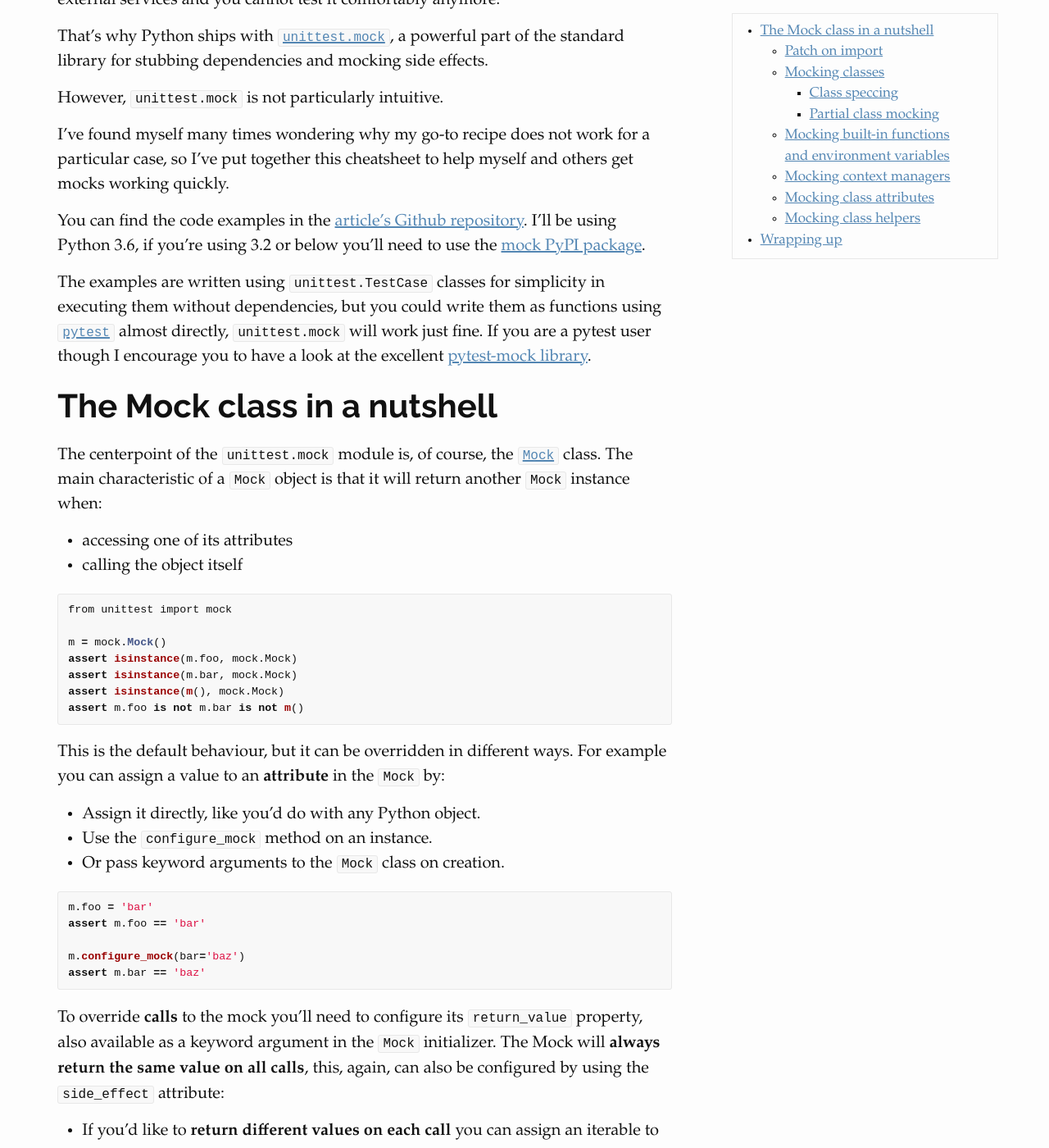
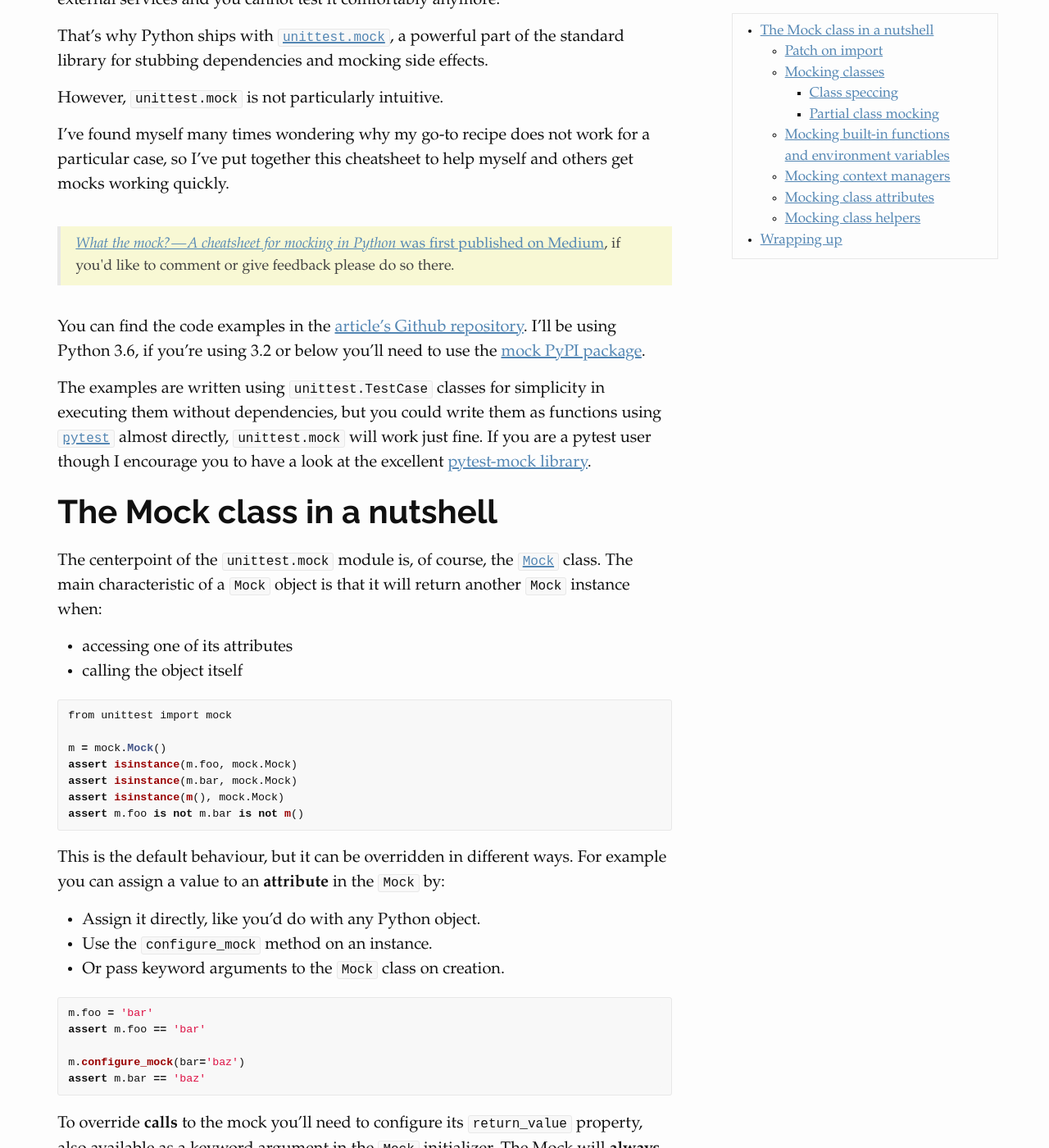
Before and after one commit to yeraydiazdiaz/yeraydiazdiaz.github.io, a Jekyll site: the page built from _posts/2018-05-09-what-the-mock-a-cheatsheet-for-mocking-in-python.md, in a window 1280 px wide and 1400 px high, scrolled down 845 px. Shown: the whole window at 82% size. Built offline with Jekyll 4.4.1, drawn with Linux system fonts in a browser that asks for light colours.

Commit message:
Add note about original publication of posts in Medium

```diff
--- a/_posts/2018-05-09-what-the-mock-a-cheatsheet-for-mocking-in-python.md
+++ b/_posts/2018-05-09-what-the-mock-a-cheatsheet-for-mocking-in-python.md
@@ -22,6 +22,10 @@ However, `unittest.mock` is not particularly intuitive.
 I’ve found myself many times wondering why my go-to recipe does not work for a particular case, so I’ve put together this cheatsheet to help myself and others get mocks working quickly.
 
 <!--more-->
+
+<div class="note">
+<a href="https://medium.com/@yeraydiazdiaz/what-the-mock-cheatsheet-mocking-in-python-6a71db997832" target="_blank"><em>What the mock? — A cheatsheet for mocking in Python</em> was first published on Medium</a>, if you'd like to comment or give feedback please do so there.
+</div>
 
 You can find the code examples in the [article’s Github repository](https://github.com/yeraydiazdiaz/wtmock). I’ll be using Python 3.6, if you’re using 3.2 or below you’ll need to use the [mock PyPI package](https://pypi.org/project/mock/).
 
--- a/_sass/minima/_base.scss
+++ b/_sass/minima/_base.scss
@@ -111,7 +111,6 @@ blockquote {
   border-left: 4px solid $grey-color-light;
   padding: 0.5em 1em;
   @include relative-font-size(1.125);
-  letter-spacing: -1px;
   font-weight: 300;
   font-style: italic;
 
@@ -233,3 +232,13 @@ strong {
   width: 100%;
   height: 100%;
 }
+
+.note {
+  background-color: #f8f8d4;
+  color: $grey-color-dark;
+  border-left: 4px solid $grey-color-light;
+  padding: 0.5em 1em;
+  @include relative-font-size(0.9);
+  font-weight: 300;
+  margin: 2em 0;
+}
```
Also changed, not shown: _posts/2015-04-14-how-do-I-django-on-rails.md (+4 -0 lines), _posts/2015-04-17-django-rails-cheat-sheet.md (+4 -0 lines), _posts/2017-06-03-asyncio-coroutine-patterns.md (+4 -0 lines), _posts/2017-08-29-asyncio-coroutine-patterns-errors-and-cancellation.md (+4 -0 lines).
